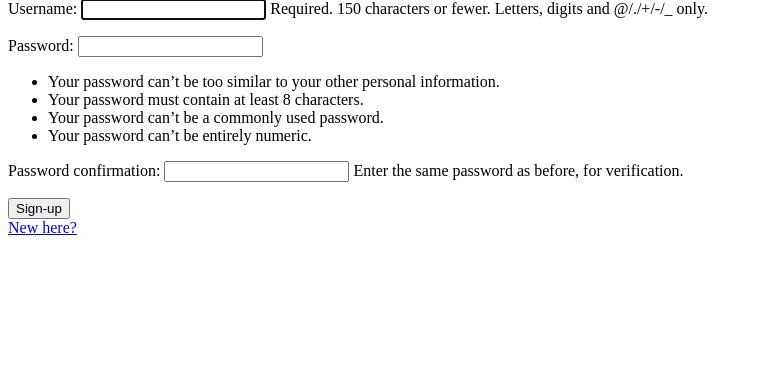
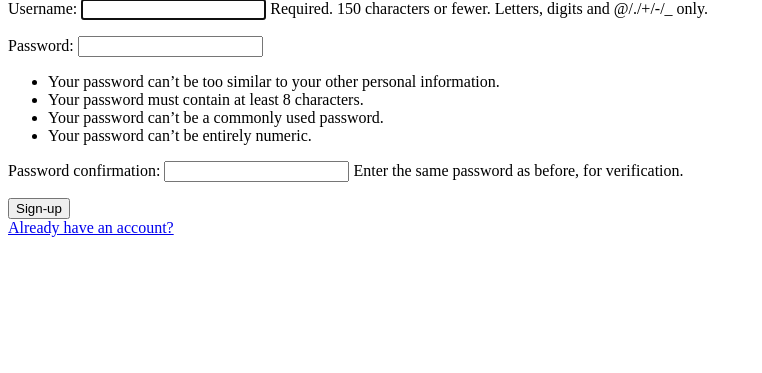
Before and after one commit to tgkzz/todo, a Django app: page /signup in a window 1280 px wide. Shown: the part 125-498 px from the top of the page, without its empty margins (0-762 px from the left). Run offline with Django 4.2, Linux system fonts and the light colour scheme.

Commit message:
micro fix

```diff
--- a/todo/templates/todo/loginuser.html
+++ b/todo/templates/todo/loginuser.html
@@ -14,7 +14,7 @@
     {{ form.as_p }}
     <button type="submit">login</button>
 </form>
-    <a href="{% url 'signupuser' %}">Already have account?</a>
+    <a href="{% url 'signupuser' %}">New here?</a>
 {% endblock %}
 </body>
 </html>
--- a/todo/templates/todo/signupuser.html
+++ b/todo/templates/todo/signupuser.html
@@ -14,7 +14,7 @@
     {{ form.as_p }}
     <button type="submit">Sign-up</button>
 </form>
-    <a href="{% url 'loginuser' %}">New here?</a>
+    <a href="{% url 'loginuser' %}">Already have an account?</a>
 {% endblock %}
 </body>
 </html>
```
